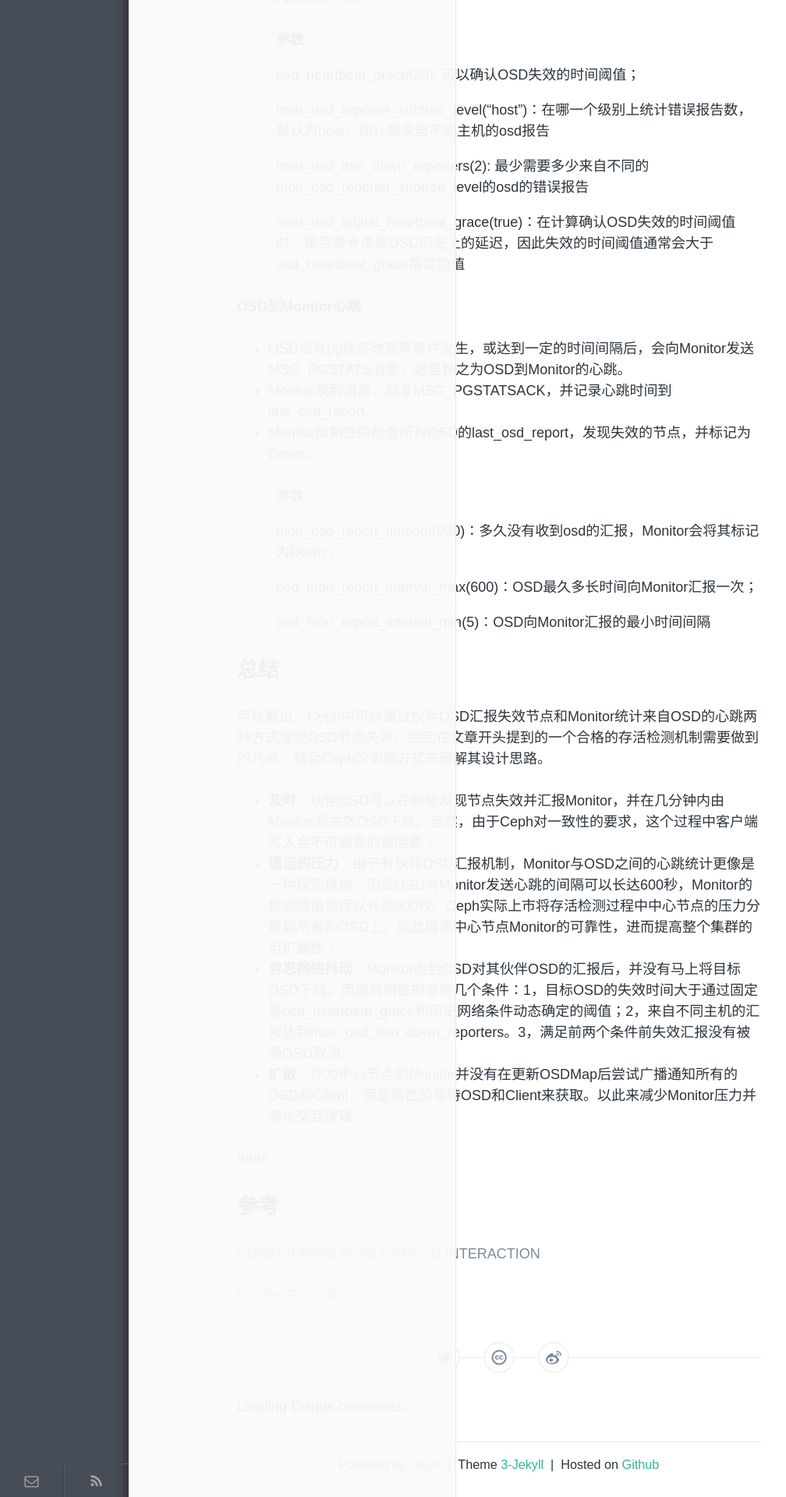
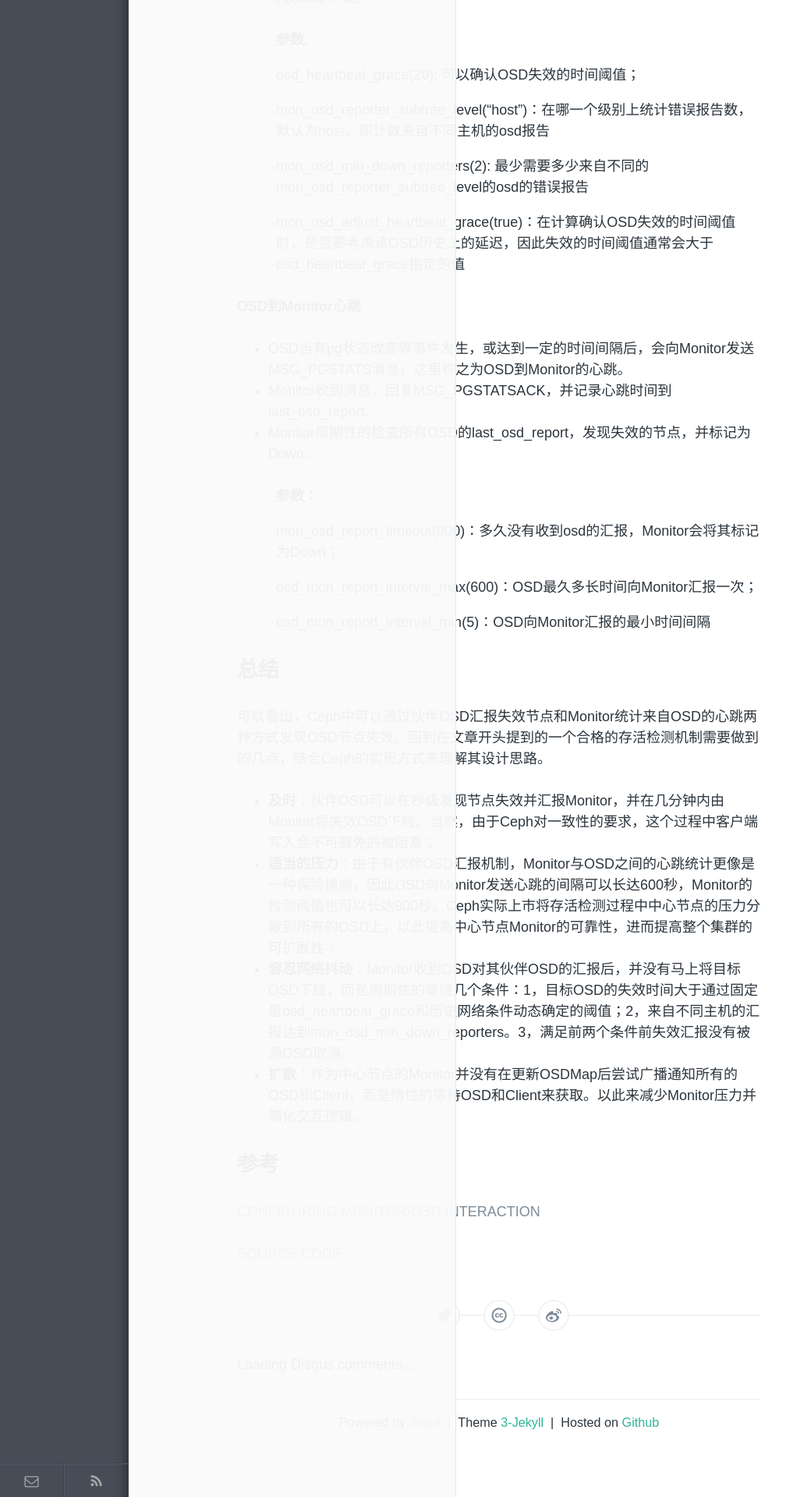
Before and after one commit to CatKang/catkang.github.io, a Jekyll site: the page built from _posts/tech/2016-09-23-ceph-failure-detection.md, in a window 1280 px wide. Shown: the part 1579-3499 px from the top of the page at 78% size, without its empty margins (0-1008 px from the left). Built offline with Jekyll 4.4.1, drawn with Linux system fonts in a browser that asks for light colours; comment, search, counter and statistics services are not loaded.

Commit message:
update blog

```diff
--- a/_posts/tech/2016-09-23-ceph-failure-detection.md
+++ b/_posts/tech/2016-09-23-ceph-failure-detection.md
@@ -67,7 +67,7 @@ Ceph作为有中心的分布式结构，元信息的维护和更新自然的都
 - Monitor收到消息，回复MSG_PGSTATSACK，并记录心跳时间到last_osd_report。
 - Monitor周期性的检查所有OSD的last_osd_report，发现失效的节点，并标记为Down。
 
-> 参数：
+> **参数：**
 >
 > mon_osd_report_timeout(900)：多久没有收到osd的汇报，Monitor会将其标记为Down；
 >
@@ -86,7 +86,6 @@ Ceph作为有中心的分布式结构，元信息的维护和更新自然的都
 - **容忍网络抖动**：Monitor收到OSD对其伙伴OSD的汇报后，并没有马上将目标OSD下线，而是周期性的等待几个条件：1，目标OSD的失效时间大于通过固定量osd_heartbeat_grace和历史网络条件动态确定的阈值；2，来自不同主机的汇报达到mon_osd_min_down_reporters。3，满足前两个条件前失效汇报没有被源OSD取消。
 - **扩散**：作为中心节点的Monitor并没有在更新OSDMap后尝试广播通知所有的OSD和Client，而是惰性的等待OSD和Client来获取。以此来减少Monitor压力并简化交互逻辑。
 
-####
 
 ## **参考**
 
```
